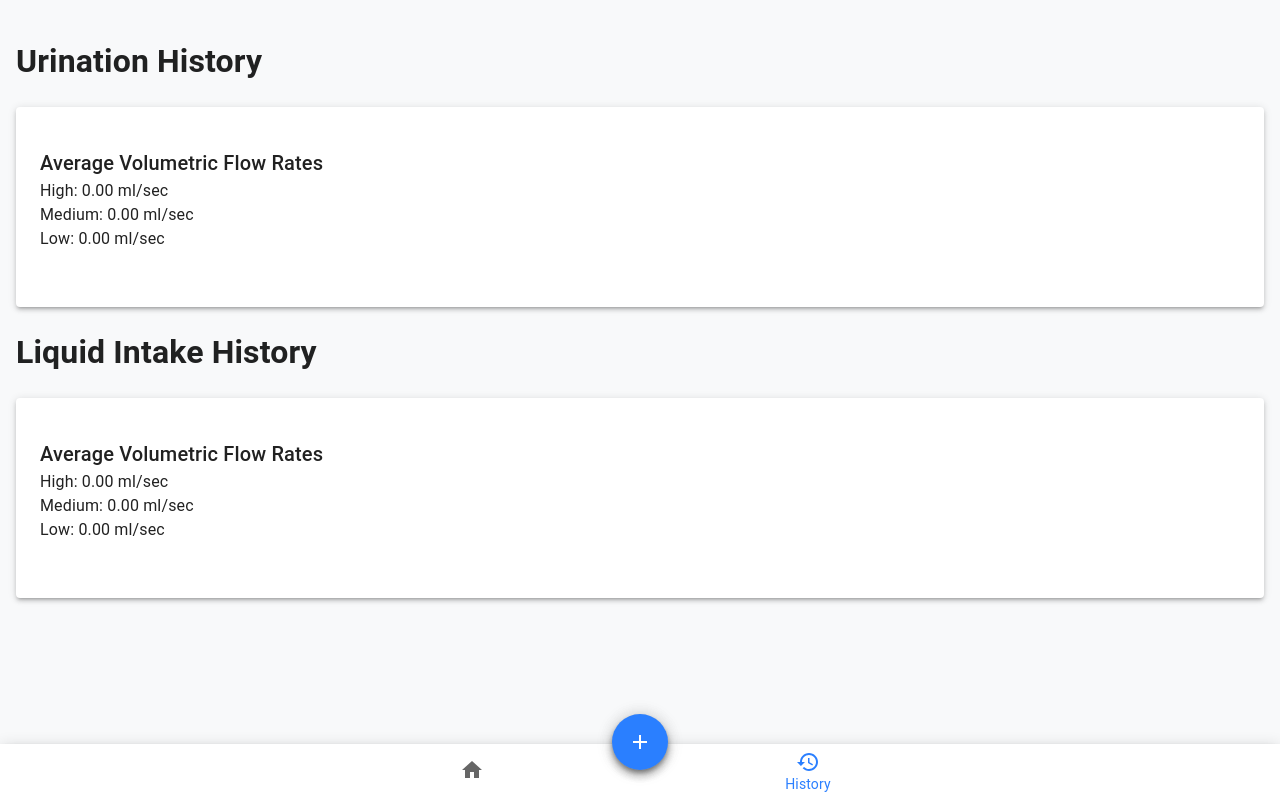
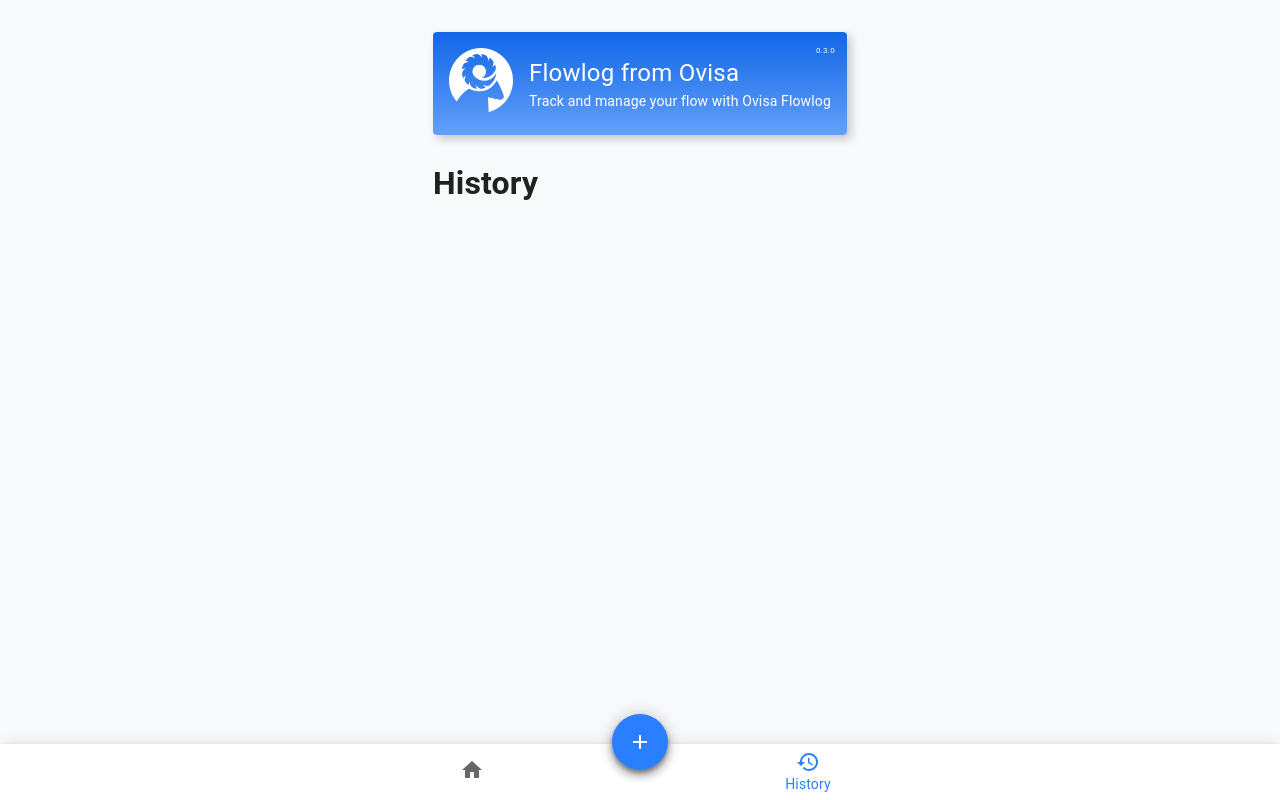
Before and after one commit to ovisatech/flowlog, a React (Create React App) app: page /history in a window 1280 px wide. Built offline with nearby package versions, Linux system fonts and the light colour scheme.

Commit message:
formats dates & corrects timestamp

```diff
--- a/package.json
+++ b/package.json
@@ -1,6 +1,6 @@
 {
   "name": "ovisa-flowlog",
-  "version": "0.2.4",
+  "version": "0.3.0",
   "private": true,
   "scripts": {
     "build": "react-scripts build && cp public/.htaccess build/.htaccess",
--- a/src/components/AddFlow/AddFlow.tsx
+++ b/src/components/AddFlow/AddFlow.tsx
@@ -31,7 +31,7 @@
       pressure,
       volumeMl: volume ? parseFloat(volume) : undefined,
       notes,
-      timestamp: Date.now().toString(),
+      timestamp: new Date(Date.now()),
     });
     onClose();
     // Reset form
--- a/src/components/AddLiquid/AddLiquid.tsx
+++ b/src/components/AddLiquid/AddLiquid.tsx
@@ -30,7 +30,7 @@
     addLiquidEntry({
       volumeMl: parseFloat(volume),
       notes,
-      timestamp: Date.now().toString(),
+      timestamp: new Date(Date.now()),
       entryType: "liquid",
     });
     onClose();
--- /dev/null
+++ b/src/components/DisplayEntry/DisplayEntry.tsx
@@ -0,0 +1,98 @@
+import {
+  ListItem,
+  ListItemText,
+  IconButton,
+  Typography,
+  Box,
+} from "@mui/material";
+import DeleteIcon from "@mui/icons-material/Delete";
+import { UrinationEntry } from "../../types/UrinationEntry";
+import { LiquidIntakeEntry } from "../../types/LiquidIntakeEntry";
+import { WaterDrop, LocalDrink } from "@mui/icons-material";
+
+const DisplayEntry = ({
+  entry,
+  onDeleteEntry,
+}: {
+  entry: UrinationEntry | LiquidIntakeEntry;
+  onDeleteEntry: (id: string) => void;
+}) => {
+  const isUrinationEntry = "pressure" in entry;
+
+  const formatDate = (
+    date: Date,
+    format: string = "YYYY-MM-DD HH:mm"
+  ): string => {
+    const dateObject = new Date(date);
+
+    const pad = (num: number): string => num.toString().padStart(2, "0");
+
+    const yyyy = dateObject.getFullYear();
+    const mm = pad(dateObject.getMonth() + 1);
+    const dd = pad(dateObject.getDate());
+    const hh = pad(dateObject.getHours());
+    const min = pad(dateObject.getMinutes());
+
+    return format
+      .replace("YYYY", yyyy.toString())
+      .replace("MM", mm)
+      .replace("DD", dd)
+      .replace("HH", hh)
+      .replace("mm", min);
+  };
+
+  return (
+    <ListItem
+      key={entry.id}
+      divider
+      secondaryAction={
+        <IconButton
+          edge="end"
+          aria-label="delete"
+          onClick={() => onDeleteEntry(entry.id!)}
+        >
+          <DeleteIcon />
+        </IconButton>
+      }
+    >
+      <Box
+        sx={{
+          display: "flex",
+          alignItems: "center",
+          paddingRight: 3,
+          color: "primary.main",
+        }}
+      >
+        {isUrinationEntry ? <WaterDrop /> : <LocalDrink />}
+      </Box>
+      <ListItemText
+        primary={`${formatDate(entry.timestamp)}`}
+        secondary={
+          <>
+            <Typography component="span" variant="body2" color="textPrimary">
+              {isUrinationEntry && (
+                <>
+                  Duration: {entry.durationSeconds} seconds
+                  <br />
+                </>
+              )}
+              {isUrinationEntry && (
+                <>
+                  Pressure: {entry.pressure}
+                  <br />
+                </>
+              )}
+              {entry.volumeMl
+                ? `Volume: ${entry.volumeMl} ml`
+                : isUrinationEntry && "estimatedVolumeMl" in entry
+                ? `Estimated Volume: ${entry.estimatedVolumeMl ?? "N/A"} ml`
+                : "Estimated Volume: Error"}
+            </Typography>
+          </>
+        }
+      />
+    </ListItem>
+  );
+};
+
+export default DisplayEntry;
--- /dev/null
+++ b/src/components/DisplayEntry/index.js
@@ -0,0 +1 @@
+export { default } from "./DisplayEntry";
--- a/src/components/HistoryView/DisplayEntries.tsx
+++ /dev/null
@@ -1,153 +0,0 @@
-import { useMemo } from "react";
-import {
-  List,
-  ListItem,
-  ListItemText,
-  IconButton,
-  Typography,
-  Paper,
-  Box,
-} from "@mui/material";
-import DeleteIcon from "@mui/icons-material/Delete";
-import debug from "../../utils/debug";
-import { UrinationEntry } from "../../types/UrinationEntry";
-import { LiquidIntakeEntry } from "../../types/LiquidIntakeEntry";
-
-const DisplayEntries = ({
-  entries,
-  onDeleteEntry,
-}: {
-  entries: (UrinationEntry | LiquidIntakeEntry)[];
-  onDeleteEntry: (id: string) => void;
-}) => {
-  const { avgFlowRates, entriesWithEstimatedVolume } = useMemo(() => {
-    debug("Calculating average flow rates and estimated volumes");
-    // Calculate average flow rates
-    const flowRates: { [key: string]: number[] } = {
-      high: [],
-      medium: [],
-      low: [],
-    };
-    entries.forEach((entry) => {
-      if (entry.volumeMl && "pressure" in entry) {
-        flowRates[entry.pressure].push(entry.volumeMl / entry.durationSeconds);
-      }
-    });
-
-    const avgFlowRates = {
-      high: flowRates.high.length
-        ? flowRates.high.reduce((a, b) => a + b, 0) / flowRates.high.length
-        : 0,
-      medium: flowRates.medium.length
-        ? flowRates.medium.reduce((a, b) => a + b, 0) / flowRates.medium.length
-        : 0,
-      low: flowRates.low.length
-        ? flowRates.low.reduce((a, b) => a + b, 0) / flowRates.low.length
-        : 0,
-    };
-
-    // Estimate volumes for entries without logged volumes
-    const entriesWithEstimatedVolume = entries.map((entry) => {
-      if (
-        !entry.volumeMl &&
-        "pressure" in entry &&
-        avgFlowRates[entry.pressure] > 0
-      ) {
-        const estimatedVolume = Math.round(
-          avgFlowRates[entry.pressure] * entry.durationSeconds
-        );
-        return { ...entry, estimatedVolume };
-      }
-      return entry;
-    });
-
-    return { avgFlowRates, entriesWithEstimatedVolume };
-  }, [entries]);
-
-  debug("Rendering HistoryView with calculated data", {
-    avgFlowRates,
-    entriesWithEstimatedVolume,
-  });
-
-  return (
-    <Paper
-      elevation={3}
-      sx={{ padding: 3, maxHeight: "80vh", overflowY: "auto" }}
-    >
-      <Box
-        sx={{
-          display: "flex",
-          justifyContent: "space-between",
-          alignItems: "center",
-          marginBottom: 2,
-        }}
-      ></Box>
-      <Box sx={{ marginBottom: 2 }}>
-        <Typography variant="h6">Average Volumetric Flow Rates</Typography>
-        <Typography>High: {avgFlowRates.high.toFixed(2)} ml/sec</Typography>
-        <Typography>Medium: {avgFlowRates.medium.toFixed(2)} ml/sec</Typography>
-        <Typography>Low: {avgFlowRates.low.toFixed(2)} ml/sec</Typography>
-      </Box>
-      <List>
-        {entriesWithEstimatedVolume.map((entry) => (
-          <ListItem
-            key={entry.id}
-            divider
-            secondaryAction={
-              <IconButton
-                edge="end"
-                aria-label="delete"
-                onClick={() => onDeleteEntry(entry.id!)}
-              >
-                <DeleteIcon />
-              </IconButton>
-            }
-          >
-            <ListItemText
-              primary={`Date: ${new Date(entry.timestamp).toLocaleString()}`}
-              secondary={
-                <>
-                  <Typography
-                    component="span"
-                    variant="body2"
-                    color="textPrimary"
-                  >
-                    Duration:{" "}
-                    {"durationSeconds" in entry ? entry.durationSeconds : "N/A"}{" "}
-                    seconds
-                    <br />
-                    Pressure: {"pressure" in entry ? entry.pressure : "N/A"}
-                    <br />
-                    {entry.volumeMl ? (
-                      `Volume: ${entry.volumeMl} ml`
-                    ) : (
-                      <Typography
-                        component="span"
-                        variant="body2"
-                        style={{ fontStyle: "italic" }}
-                      >
-                        Estimated Volume:{" "}
-                        {"pressure" in entry
-                          ? entry.estimatedVolumeMl || "N/A"
-                          : "N/A"}{" "}
-                        ml
-                      </Typography>
-                    )}
-                  </Typography>
-                  {entry.notes && (
-                    <>
-                      <br />
-                      Note: {entry.notes}
-                    </>
-                  )}
-                </>
-              }
-            />
-          </ListItem>
-        ))}
-      </List>
-    </Paper>
-  );
-};
-
-export default DisplayEntries;
--- a/src/components/HistoryView/index.js
+++ /dev/null
@@ -1 +0,0 @@
-export { default } from "./DisplayEntries";
--- a/src/components/Layout/Layout.tsx
+++ b/src/components/Layout/Layout.tsx
@@ -65,7 +65,17 @@
       <AddFlow open={isAddFlowOpen} onClose={handleAddFlowClose} />
       <AddLiquid open={isAddLiquidOpen} onClose={handleAddLiquidClose} />
 
-      <Box sx={{ flex: 1, overflow: "auto", padding: 2 }}>{children}</Box>
+      <Box
+        sx={{
+          flex: 1,
+          overflow: "auto",
+          maxWidth: 600,
+          margin: "auto",
+          padding: 4,
+        }}
+      >
+        {children}
+      </Box>
 
       <BottomNavigation
         value={location.pathname}
--- a/src/pages/HistoryPage/HistoryPage.tsx
+++ b/src/pages/HistoryPage/HistoryPage.tsx
@@ -1,6 +1,7 @@
-import React from "react";
 import { useEntriesContext } from "../../context/EntriesContext";
-import DisplayEntries from "../../components/HistoryView";
+import { Box } from "@mui/material";
+import FlowlogCard from "../../components/FlowlogCard";
+import DisplayEntry from "../../components/DisplayEntry";
 
 const HistoryPage = () => {
   const { urinationEntriesData, liquidEntriesData } = useEntriesContext();
@@ -8,20 +9,24 @@
     urinationEntriesData;
   const { entries: liquidEntries, deleteLiquidEntry } = liquidEntriesData;
 
+  const allEntries = [...urinationEntries, ...liquidEntries].sort(
+    (a, b) => new Date(b.timestamp).getTime() - new Date(a.timestamp).getTime()
+  );
+
   return (
-    <div>
-      <h1>Urination History</h1>
-      <DisplayEntries
-        entries={urinationEntries}
-        onDeleteEntry={deleteUrinationEntry}
-      />
-
-      <h1>Liquid Intake History</h1>
-      <DisplayEntries
-        entries={liquidEntries}
-        onDeleteEntry={deleteLiquidEntry}
-      />
-    </div>
+    <Box>
+      <FlowlogCard />
+      <h1>History</h1>
+      {allEntries.map((entry) => (
+        <DisplayEntry
+          key={entry.id}
+          entry={entry}
+          onDeleteEntry={
+            "pressure" in entry ? deleteUrinationEntry : deleteLiquidEntry
+          }
+        />
+      ))}
+    </Box>
   );
 };
 
--- a/src/pages/Home/HomePage.tsx
+++ b/src/pages/Home/HomePage.tsx
@@ -5,7 +5,7 @@
 
 const HomePage = () => {
   return (
-    <Box sx={{ maxWidth: 600, margin: "auto", padding: 3 }}>
+    <Box>
       <FlowlogCard />
       <ImportExport />
       <IntakeOutputCard />
--- a/src/types/LiquidIntakeEntry.ts
+++ b/src/types/LiquidIntakeEntry.ts
@@ -1,6 +1,6 @@
 export type LiquidIntakeEntry = {
   id?: string;
-  timestamp: number;
+  timestamp: Date;
   volumeMl: number;
   type?: string;
   notes?: string;
--- a/src/types/UrinationEntry.ts
+++ b/src/types/UrinationEntry.ts
@@ -2,7 +2,7 @@
 
 export type UrinationEntry = {
   id?: string;
-  timestamp: string;
+  timestamp: Date;
   durationSeconds: number;
   pressure: FlowPressure;
   notes?: string;
```
